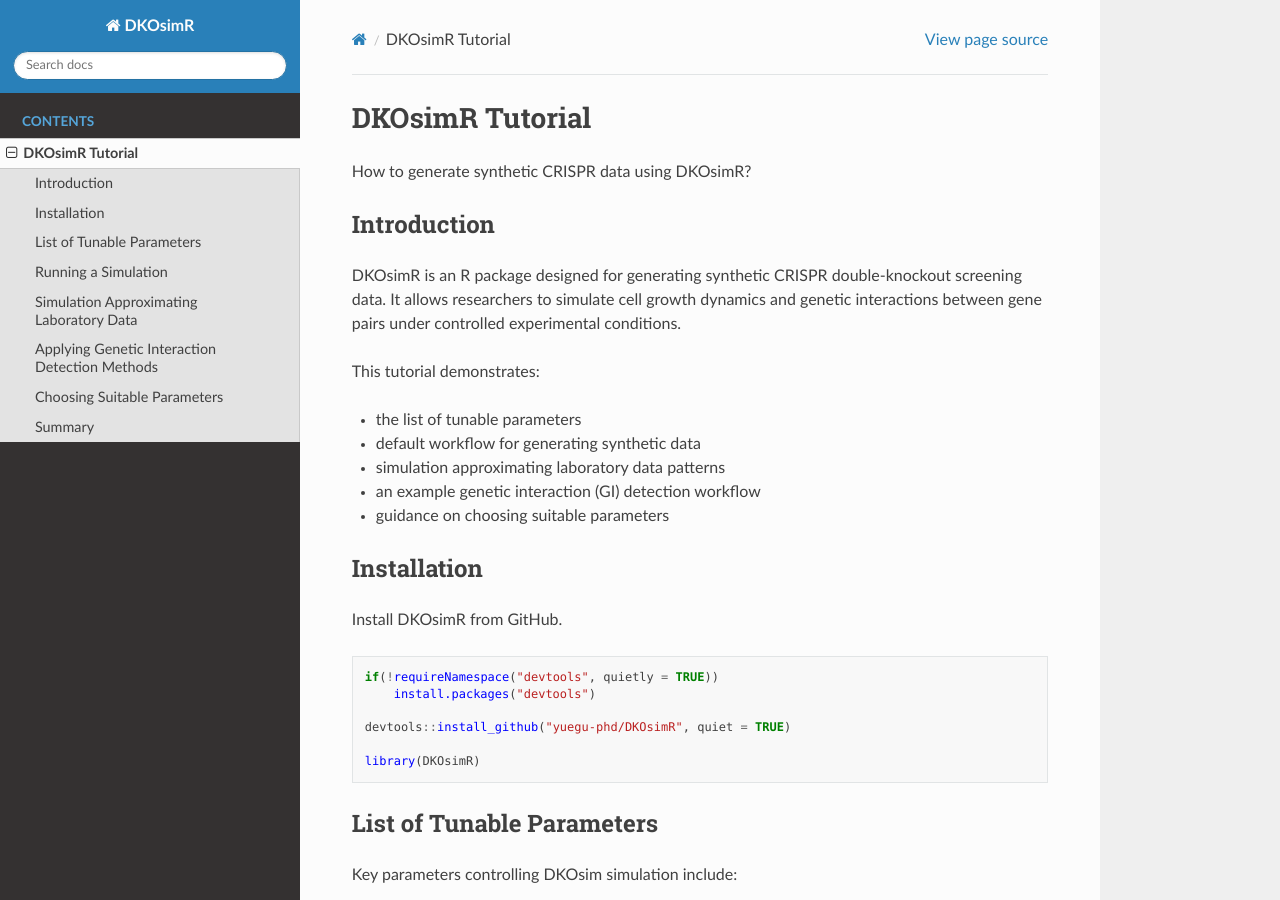
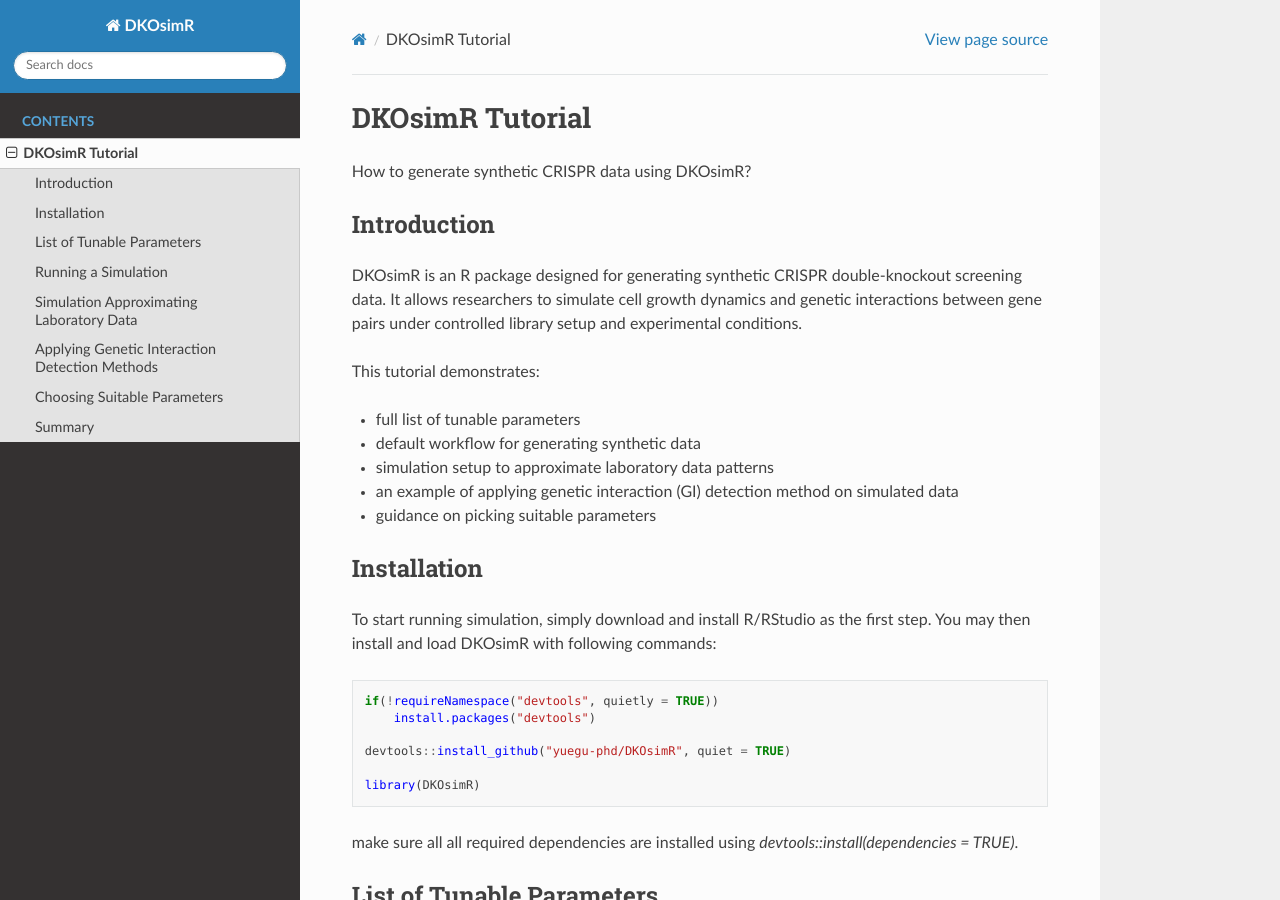
Before and after one commit to yuegu-phd/DKOsimR-tutorial, a Sphinx documentation site: the page built from docs/source/tutorial.rst, in a window 1280 px wide and 900 px high. Built offline with Sphinx 7.4.7 and the Read the Docs theme 3.1.0, drawn with Linux system fonts in a browser that asks for light colours.

Commit message:
update installation guide

```diff
--- a/docs/source/tutorial.rst
+++ b/docs/source/tutorial.rst
@@ -8,20 +8,21 @@
 
 DKOsimR is an R package designed for generating synthetic CRISPR double-knockout
 screening data. It allows researchers to simulate cell growth dynamics and
-genetic interactions between gene pairs under controlled experimental conditions.
+genetic interactions between gene pairs under controlled library setup and
+experimental conditions.
 
 This tutorial demonstrates:
 
-- the list of tunable parameters
+- full list of tunable parameters
 - default workflow for generating synthetic data
-- simulation approximating laboratory data patterns
-- an example genetic interaction (GI) detection workflow
-- guidance on choosing suitable parameters
+- simulation setup to approximate laboratory data patterns
+- an example of applying genetic interaction (GI) detection method on simulated data
+- guidance on picking suitable parameters
 
 Installation
 ------------
 
-Install DKOsimR from GitHub.
+To start running simulation, simply download and install R/RStudio as the first step. You may then install and load DKOsimR with following commands:
 
 .. code-block:: r
 
@@ -31,6 +32,8 @@
    devtools::install_github("yuegu-phd/DKOsimR", quiet = TRUE)
 
    library(DKOsimR)
+
+make sure all all required dependencies are installed using `devtools::install(dependencies = TRUE)`.
 
 List of Tunable Parameters
 --------------------------
```
